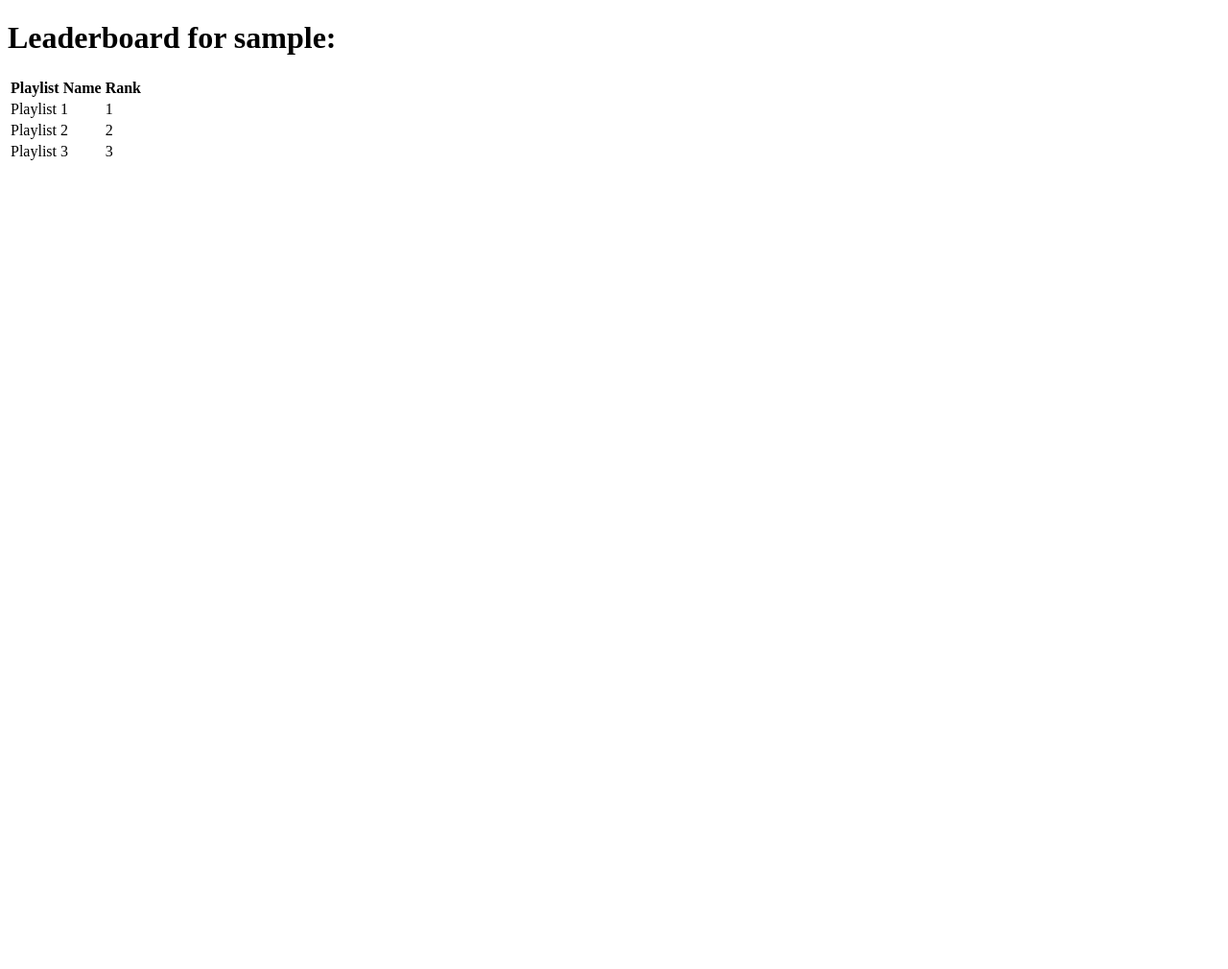
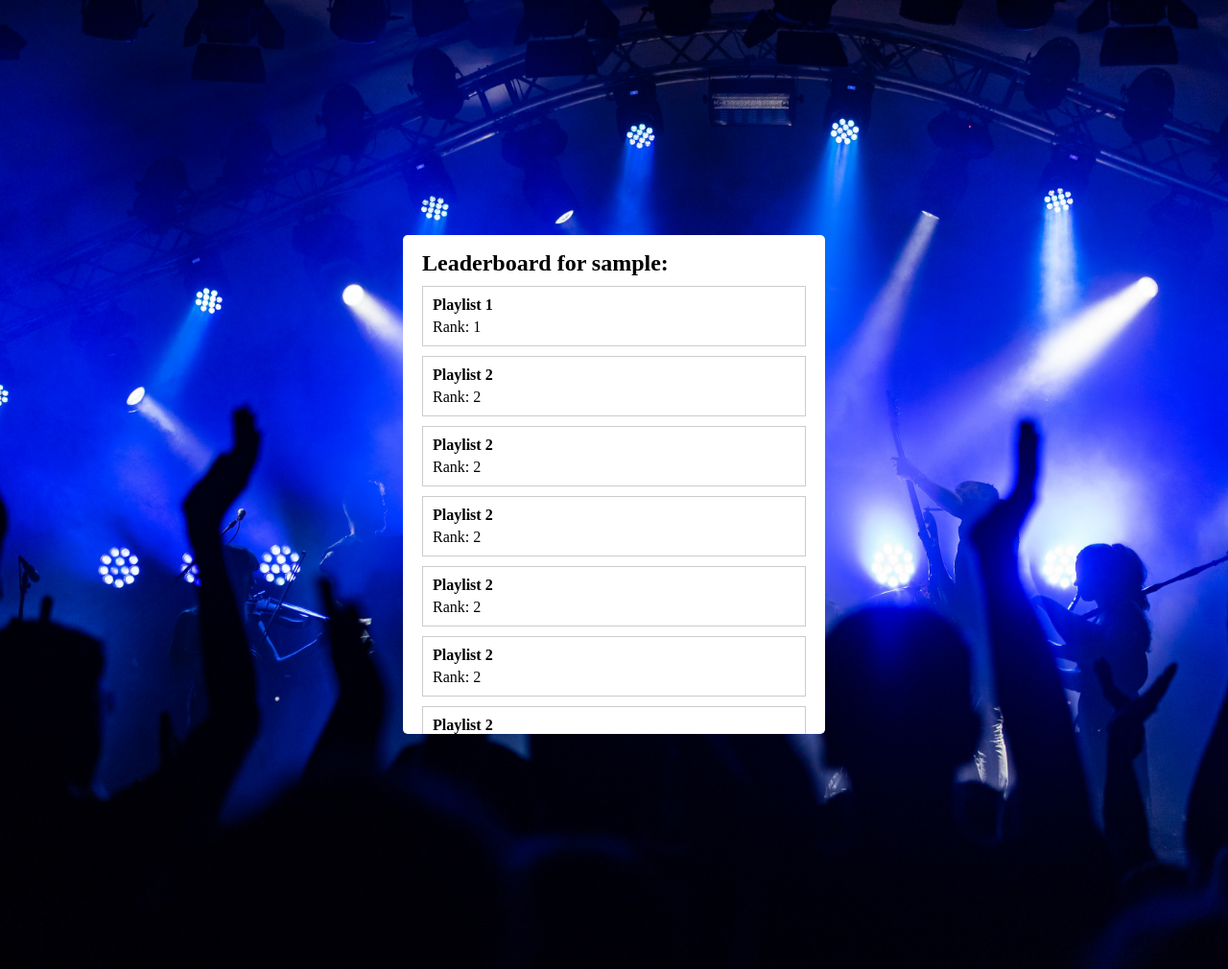
Before and after one commit to kesh-khanna/party_approved, a Flask app: a page that uses templates/leaderboard.html in a window 1280 px wide. Shown: the whole page at 96% size. Run offline with Flask 3, Linux system fonts and the light colour scheme.

Commit message:
added some formatting to make the basic app look and operate better. Includes a background image and a scrolling feature for the leaderboard

```diff
--- a/app.py
+++ b/app.py
@@ -18,6 +18,12 @@ def leaderboard(username):
     playlists = [
         {'name': 'Playlist 1', 'rank': 1},
         {'name': 'Playlist 2', 'rank': 2},
+        {'name': 'Playlist 2', 'rank': 2},
+        {'name': 'Playlist 2', 'rank': 2},
+        {'name': 'Playlist 2', 'rank': 2},
+        {'name': 'Playlist 2', 'rank': 2},
+        {'name': 'Playlist 2', 'rank': 2},
+        {'name': 'Playlist 2', 'rank': 2},
         {'name': 'Playlist 3', 'rank': 3}
     ]
     return render_template('leaderboard.html', username=username, playlists=playlists)
--- a/templates/leaderboard.html
+++ b/templates/leaderboard.html
@@ -2,20 +2,68 @@
 <html>
 <head>
     <title>Playlist Leaderboard</title>
+    <style>
+        body {
+            margin: 0;
+            padding: 0;
+            background: url('../static/background.jpg') no-repeat center center fixed;
+            background-size: cover;
+        }
+
+        .container {
+            display: flex;
+            justify-content: center;
+            align-items: center;
+            height: 100vh;
+        }
+
+        .leaderboard-container {
+            background: white;
+            padding: 0 20px 20px 20px;
+            border-radius: 5px;
+            width: 400px;
+            height: 500px;
+            overflow-y: scroll;
+        }
+
+        .leaderboard-header {
+            font-size: 24px;
+            font-weight: bold;
+            margin-bottom: 10px;
+            position: sticky;
+            z-index: 1;
+            top: 0;
+            background-color: white;
+        }
+
+        .playlist-entry {
+            margin-bottom: 10px;
+            padding: 10px;
+            border: 1px solid #ccc;
+        }
+
+        .playlist-name {
+            font-weight: bold;
+        }
+
+        .playlist-rank {
+            margin-top: 5px;
+        }
+    </style>
 </head>
 <body>
-    <h1>Leaderboard for {{ username }}:</h1>
-    <table>
-        <tr>
-            <th>Playlist Name</th>
-            <th>Rank</th>
-        </tr>
-        {% for playlist in playlists %}
-        <tr>
-            <td>{{ playlist.name }}</td>
-            <td>{{ playlist.rank }}</td>
-        </tr>
-        {% endfor %}
-    </table>
+    <div class="container">
+        <div class="leaderboard-container">
+            <h1 class="leaderboard-header">Leaderboard for {{ username }}:</h1>
+            <div class="playlist-entries">
+                {% for playlist in playlists %}
+                <div class="playlist-entry">
+                    <div class="playlist-name">{{ playlist.name }}</div>
+                    <div class="playlist-rank">Rank: {{ playlist.rank }}</div>
+                </div>
+                {% endfor %}
+            </div>
+        </div>
+    </div>
 </body>
 </html>
```
Also changed, not shown: templates/index.html (+47 -5 lines), static/background.jpg (added).
